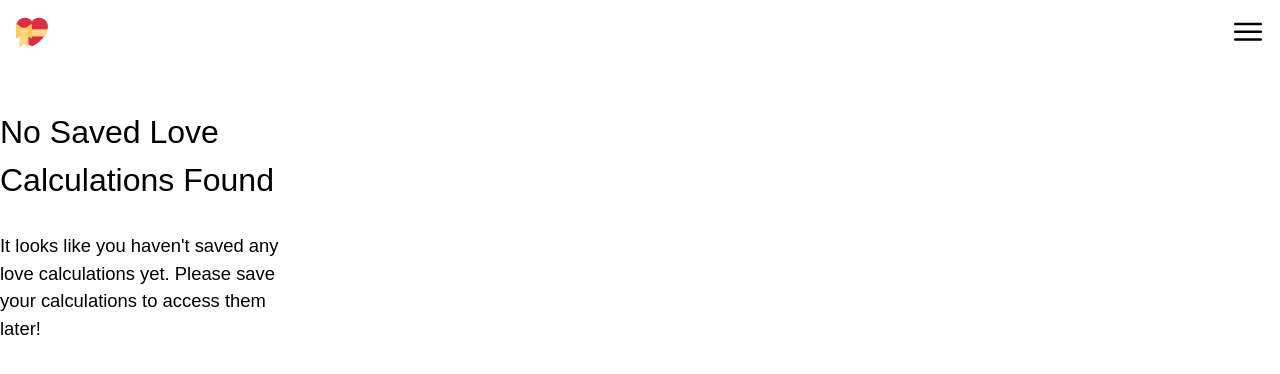
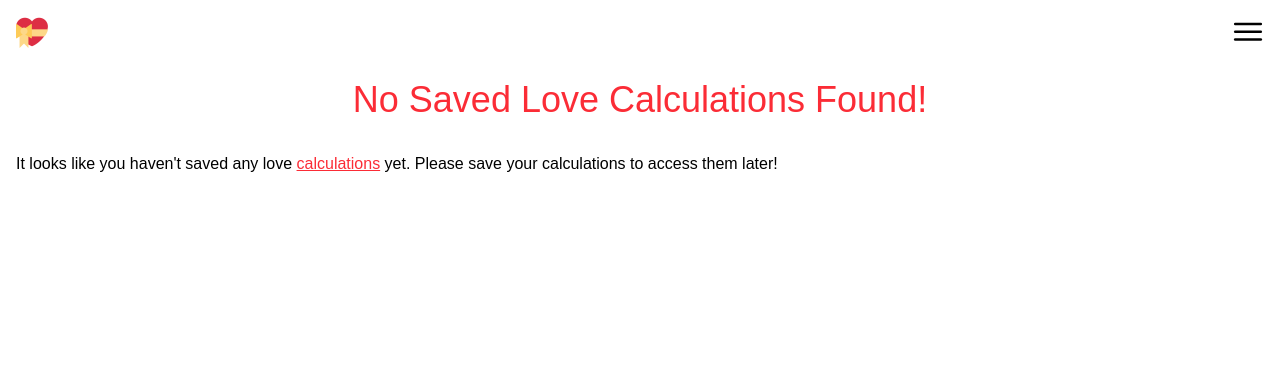
Before and after one commit to obedeveloper/love-calculator, a SvelteKit app: page /saved in a window 1280 px wide. Shown: the top 374 px of the page. Built offline with nearby package versions, Linux system fonts and the light colour scheme.

Commit message:
Implement /saved

```diff
--- a/src/routes/(app)/(static)/saved/+page.svelte
+++ b/src/routes/(app)/(static)/saved/+page.svelte
@@ -23,27 +23,13 @@
 	<Loading></Loading>
 {:else}
 	{#if history.length}
-    <div>
-      <button onclick={clear}>Clear</button>
+		<div class="mt-4 flex justify-end px-4">
+			<button
+				class="cursor-pointer rounded bg-pink-700 px-4 py-2 text-lg
+        font-medium text-white transition-colors duration-200 hover:bg-pink-500"
+				onclick={clear}>Clear</button
+			>
 		</div>
 	{/if}
 	<History {history}></History>
 {/if}
-
-<style>
-  div {
-    display: flex;
-    justify-content: end;
-  }
-
-  button {
-    padding: 0.25rem 1rem;
-    background-color: var(--primary-color);
-    color: white;
-    font-weight: 700;
-    border: none;
-    font-size: 1.2rem;
-    border-radius: 0.2rem;
-    cursor: pointer;
-  }
-</style>
--- a/src/routes/(app)/(static)/saved/History.svelte
+++ b/src/routes/(app)/(static)/saved/History.svelte
@@ -5,89 +5,29 @@
 	const { history }: { history: HistoryItem[] } = $props();
 </script>
 
-<ul>
+<ul class="my-4 space-y-3 px-4">
 	{#each history as { firstName, secondName, percentage }}
-    <li>
-      <h3>
-        <a
-          href="{page.url
-            .origin}/shared?firstName={firstName}&secondName={secondName}"
-        >
+		<li class="space-y-1 border border-pink-300 bg-pink-50 px-3 py-2 text-lg">
+			<h3 class="line-clamp-1">
+				<a href="{page.url.origin}/shared?firstName={firstName}&secondName={secondName}">
 					{firstName} Loves {secondName}
 				</a>
 			</h3>
-      <p>{percentage}% 💖</p>
+			<p class="font-ds-digi-b text-3xl text-pink-700">
+				{percentage}%
+			</p>
+			<p class="flex flex-wrap gap-2">
+				{#each { length: 10 } as _, i}
+					<span class="font-noto {i + 1 <= percentage / 10 && 'text-pink-500'}">💝</span>
+				{/each}
+			</p>
 		</li>
 	{:else}
-    <div>
-      <span>No Saved Love Calculations Found</span>
-      <p class="p">
-        It looks like you haven't saved any love calculations yet. Please save
-        your calculations to access them later!
+		<h2 class="text-4xl text-center text-red-500">No Saved Love Calculations Found!</h2>
+		<p class="mt-8 text-justify">
+			It looks like you haven't saved any love
+			<a class="underline text-red-500" href="/calc">calculations</a> yet. Please save your calculations
+			to access them later!
 		</p>
-    </div>
 	{/each}
 </ul>
-
-<style>
-  .p {
-    color: black;
-    font-weight: 400;
-    font-size: 1rem;
-
-    @media (width > 40rem) {
-      font-size: 1.15rem;
-    }
-  }
-
-  span {
-    color: var(--primary-color);
-    font-size: 2rem;
-    display: block;
-    margin-block: 1.75rem;
-  }
-
-  ul {
-    list-style: none;
-    padding-block: 1rem;
-
-    display: grid;
-    grid-template-columns: repeat(auto-fill, minmax(18rem, 1fr));
-    gap: 1.5rem;
-  }
-
-  li {
-    padding: 1rem 1.25rem;
-    box-shadow: 5px 3px 6px hsl(from var(--primary-color) h s l / 75%);
-    border: 1.5px solid var(--primary-color);
-    border-left-width: 5px;
-  }
-
-  h3 {
-    margin-bottom: 0.35rem;
-    font-weight: 700;
-    font-size: 1.5rem;
-    font-family: 'Roboto Variable';
-
-    a {
-      color: #222;
-      text-decoration: none;
-    }
-  }
-
-  p {
-    font-weight: 600;
-    color: var(--primary-color);
-    font-size: 1.25rem;
-  }
-
-  h3,
-  p:not(.p) {
-    display: -webkit-box;
-    -webkit-box-orient: vertical;
-    -webkit-line-clamp: 1;
-    line-clamp: 1;
-    overflow: hidden;
-    text-overflow: ellipsis;
-  }
-</style>
--- a/src/routes/(app)/(static)/saved/Loading.svelte
+++ b/src/routes/(app)/(static)/saved/Loading.svelte
@@ -38,7 +38,7 @@
 		left: 125px;
 		top: 2px;
 		border-radius: 50%;
-    background: var(--primary-color);
+		background: var(--color-pink-500);
 		box-sizing: border-box;
 		animation: animloader 1s linear infinite alternate;
 	}
--- a/src/routes/layout.css
+++ b/src/routes/layout.css
@@ -20,7 +20,13 @@ main:has(.hero) {
 	src: url('/fonts/DS-DIGIB.TTF');
 }
 
+@font-face {
+	font-family: 'noto-emoji';
+	src: url('/fonts/NotoEmoji-Regular.ttf');
+}
+
 @theme {
 	--font-ds-digi: 'DS-DIGI';
 	--font-ds-digi-b: 'DS-DIGIB';
+	--font-noto: 'noto-emoji';
 }
```
Lines whose indentation alone changed are shown as unchanged.
